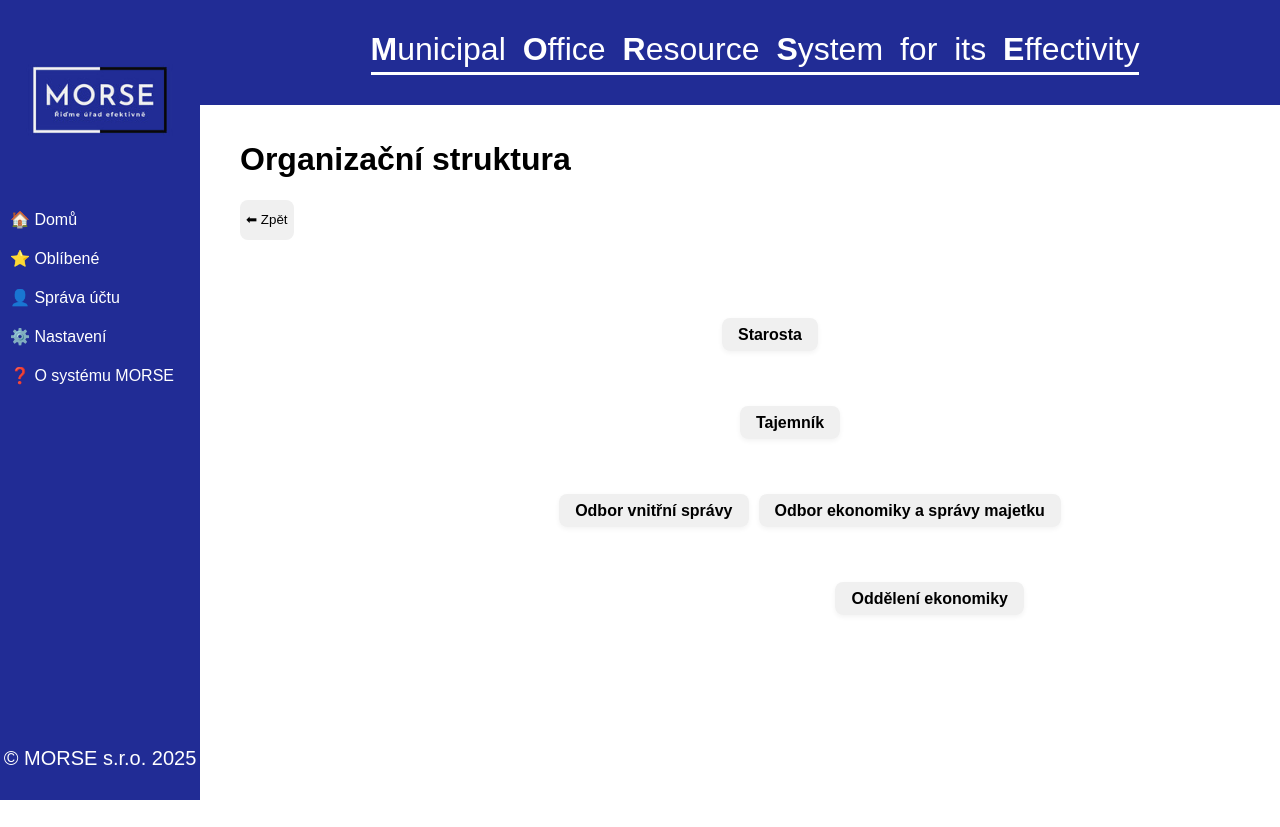
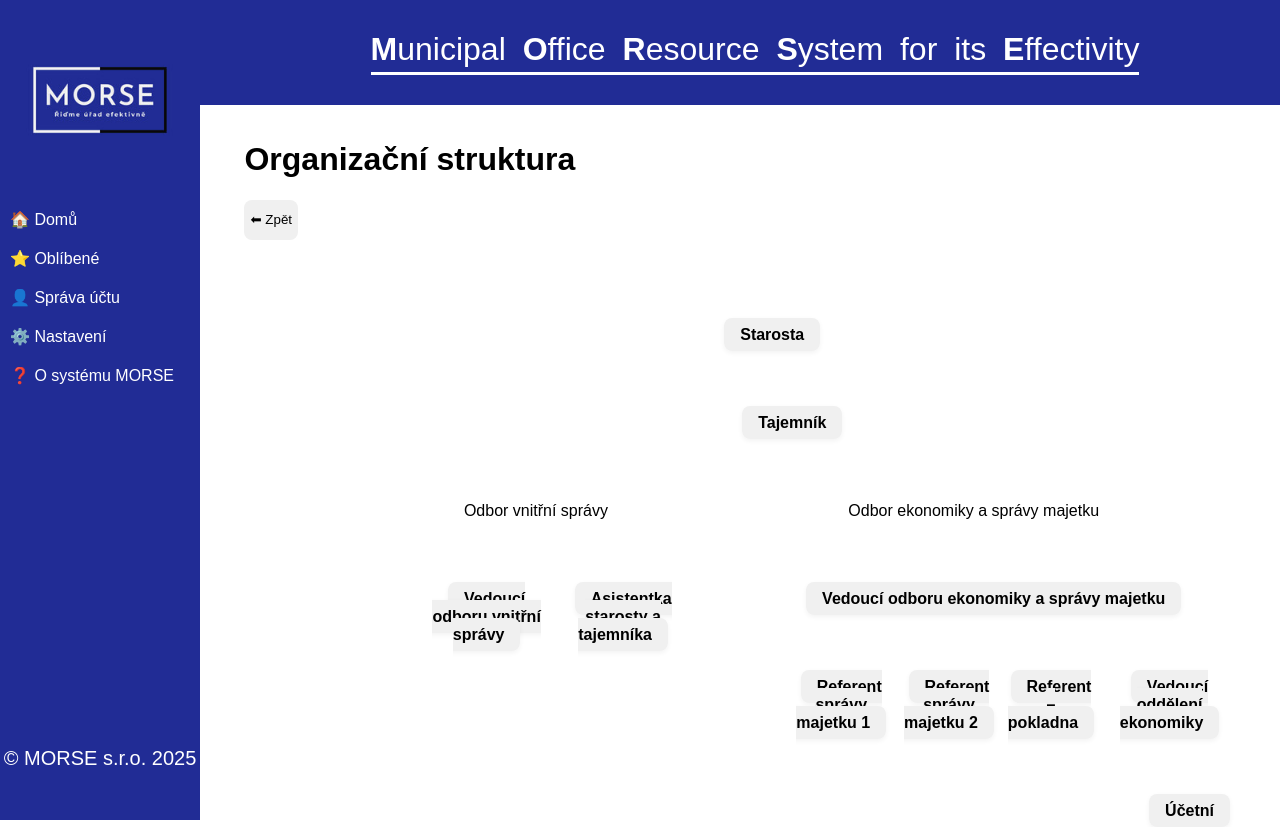
Before and after one commit to kapr323/KamilAdmin, a Django app: page /organizational-structure/ in a window 1280 px wide. Before the commit the page ends 800 px from the top, so only its background shows below. Run offline with Django 5.2, Linux system fonts and the light colour scheme; data that the repository does not hold is empty; parts of the project's set-up code (start-up, migrations or seed data) failed here and were passed over.

Commit message:
úpravy organizační struktury

```diff
--- a/viewer/forms.py
+++ b/viewer/forms.py
@@ -238,6 +238,9 @@ class InternalDirectivesModelForm(ModelForm):
         'effective_date': 'Datum účinnosti předpisu od:'
     }
 
+    widgets = {
+        'effective_date': DateInput(attrs={'type': 'date', 'class': 'form-control'}, format='%Y-%m-%d'),
+    }
 
 class CarsModelForm(ModelForm):
     class Meta:
--- a/viewer/templates/directive_detail.html
+++ b/viewer/templates/directive_detail.html
@@ -13,11 +13,11 @@
                     <td>{{ directive.type }}</td>
                 </tr>
                 <tr>
-                    <th>Název</th>
+                    <th>Název směrnice/předpisu</th>
                     <td>{{ directive.name }}</td>
                 </tr>
                 <tr>
-                    <th>Platné od</th>
+                    <th>Datum účinnosti předpisu od:</th>
                     <td>{{ directive.effective_date }}</td>
                 </tr>
             </tbody>
--- a/viewer/templates/internal_directives.html
+++ b/viewer/templates/internal_directives.html
@@ -12,8 +12,8 @@
         <thead>
             <tr>
                 <th data-sort="type">Druh předpisu</th>
-                <th data-sort="name">Název</th>
-                <th data-sort="effective_date">Platnost do</th>
+                <th data-sort="name">Název směrnice/předpisu</th>
+                <th data-sort="effective_date">Datum účinnosti předpisu od:</th>
                 <th></th>
             </tr>
         </thead>
--- a/viewer/templates/organizational_structure.html
+++ b/viewer/templates/organizational_structure.html
@@ -1,26 +1,62 @@
-{% extends "base.html" %}
+;{% extends "base.html" %}
 
 {% block title %}MORSE{% endblock %}
 
 {% block content %}
     <h1>Organizační struktura</h1>
 <button class="back-button" onclick="history.back()">⬅ Zpět</button>
+
 <div class="structure-tree">
     <ul>
+        <!-- Starosta -->
         <li>
-            <a href="starosta/" class="position">Starosta</a>
+            <a href="{% url 'employee_detail' starosta.id %}" class="position">Starosta</a>
             <ul>
+                <!-- Tajemník -->
                 <li>
                     <a href="{% url 'employee_detail' tajemnik.id %}" class="position">Tajemník</a>
                     <ul>
+                        <!-- Odbor vnitřní správy -->
                         <li>
-                            <a href="odbor-1/" class="position">Odbor vnitřní správy</a>
-                        </li>
-                        <li>
-                            <a href="odbor-2/" class="position">Odbor ekonomiky a správy majetku</a>
+                            <span class="department-title">Odbor vnitřní správy</span>
                             <ul>
                                 <li>
-                                    <a href="oddeleni/" class="position">Oddělení ekonomiky</a>
+                                    <a href="{% url 'employee_detail' vedouci_odboru_vnitrni_spravy.id %}" class="position">Vedoucí odboru vnitřní správy</a>
+                                </li>
+                                <li>
+                                    <a href="{% url 'employee_detail' asistentka_tajemnika.id %}" class="position">Asistentka starosty a tajemníka</a>
+                                </li>
+                            </ul>
+                        </li>
+
+                        <!-- Odbor ekonomiky a správy majetku -->
+                        <li>
+                            <span class="department-title">Odbor ekonomiky a správy majetku</span>
+                            <ul>
+                                <li>
+                                    <a href="{% url 'employee_detail' vedouci_odboru_ekonomiky.id %}" class="position">Vedoucí odboru ekonomiky a správy majetku</a>
+                                    <ul>
+                                        <!-- Větev 1: Referenti -->
+                                        <li>
+                                            <a href="{% url 'employee_detail' referent_spravy_majetku_1.id %}" class="position">Referent správy majetku 1</a>
+                                        </li>
+                                        <li>
+                                            <a href="{% url 'employee_detail' referent_spravy_majetku_2.id %}" class="position">Referent správy majetku 2</a>
+                                        </li>
+                                        <li>
+                                            <a href="{% url 'employee_detail' referent_pokladna.id %}" class="position">Referent – pokladna</a>
+                                        </li>
+
+                                        <!-- Větev 2: Oddělení ekonomiky -->
+                                        <li>
+                                            <a href="{% url 'employee_detail' vedouci_oddeleni_ekonomiky.id %}" class="position">Vedoucí oddělení ekonomiky</a>
+                                            <ul>
+                                                <li>
+                                                    <a href="{% url 'employee_detail' ucetni.id %}" class="position">Účetní</a>
+                                                </li>
+                                            </ul>
+                                        </li>
+                                    </ul>
                                 </li>
                             </ul>
                         </li>
--- a/viewer/views.py
+++ b/viewer/views.py
@@ -60,8 +60,26 @@ def reservation_system(request):
     return render(request, 'reservation_system.html', context)
 
 def organizational_structure(request):
+    starosta = Employee.objects.filter(job_position__name__iexact="Starosta").first()
     tajemnik = Employee.objects.filter(job_position__name__iexact="Tajemník").first()
-    return render(request, 'organizational_structure.html', {'tajemnik': tajemnik})
+    vedouci_odboru_vnitrni_spravy = Employee.objects.filter(job_position__name__iexact="Vedoucí odboru vnitřní správy").first()
+    asistentka_tajemnika = Employee.objects.filter(job_position__name__iexact="Asistentka starosty a tajemníka").first()
+    vedouci_odboru_ekonomiky = Employee.objects.filter(job_position__name__iexact="Vedoucí odboru ekonomiky a správy majetku").first()
+    referent_spravy_majetku_1 = Employee.objects.filter(job_position__name__iexact="Referent správy majetku 1").first()
+    referent_spravy_majetku_2 = Employee.objects.filter(job_position__name__iexact="Referent správy majetku 2").first()
+    referent_pokladna = Employee.objects.filter(job_position__name__iexact="Referent-pokladna").first()
+    vedouci_oddeleni_ekonomiky = Employee.objects.filter(job_position__name__iexact="Vedoucí oddělení ekonomiky").first()
+    ucetni = Employee.objects.filter(job_position__name__iexact="účetní").first()
+    return render(request, 'organizational_structure.html', {'starosta': starosta,
+                                                             'tajemnik': tajemnik,
+                                                             'vedouci_odboru_vnitrni_spravy': vedouci_odboru_vnitrni_spravy,
+                                                             'asistentka_tajemnika': asistentka_tajemnika,
+                                                             'vedouci_odboru_ekonomiky': vedouci_odboru_ekonomiky,
+                                                             'referent_spravy_majetku_1': referent_spravy_majetku_1,
+                                                             'referent_spravy_majetku_2': referent_spravy_majetku_2,
+                                                             'vedouci_oddeleni_ekonomiky': vedouci_oddeleni_ekonomiky,
+                                                             'referent_pokladna': referent_pokladna,
+                                                             'ucetni': ucetni,})
 
 def personnel_records(request):
     employees = Employee.objects.all()
```
